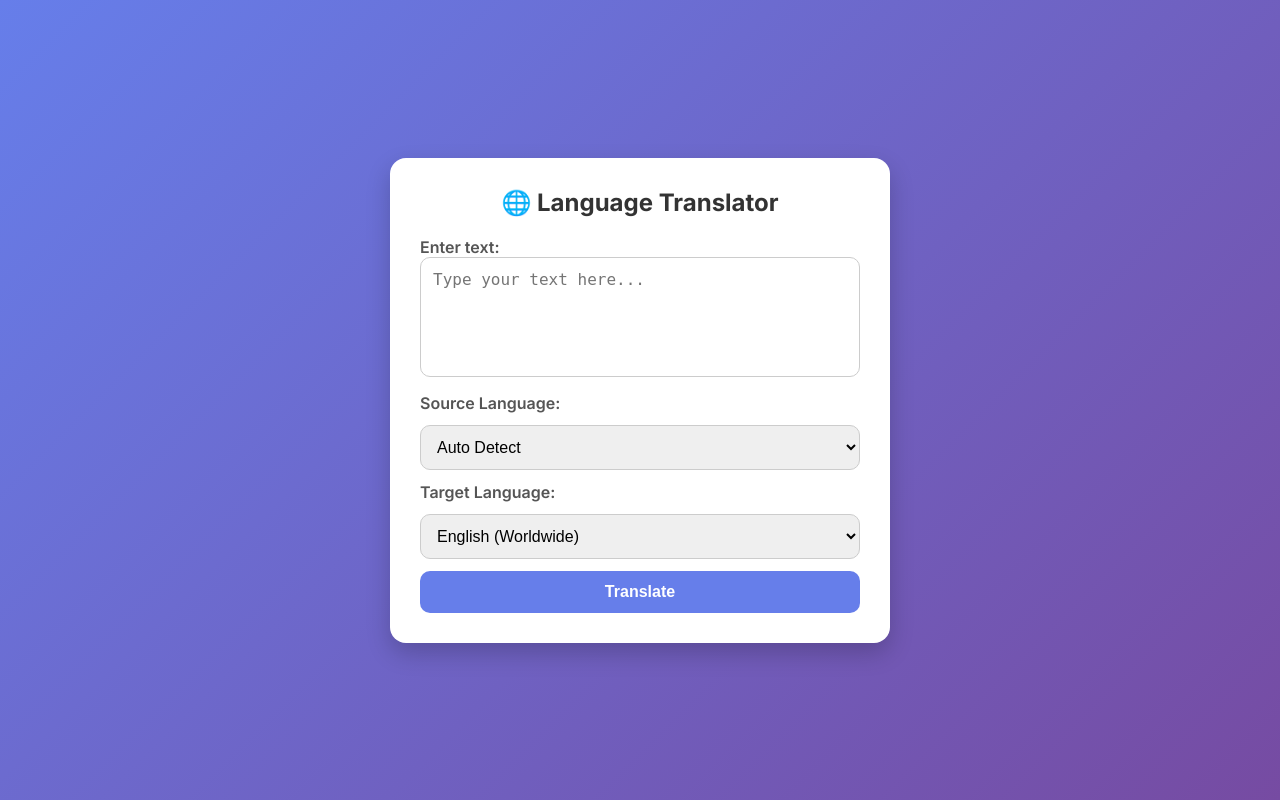
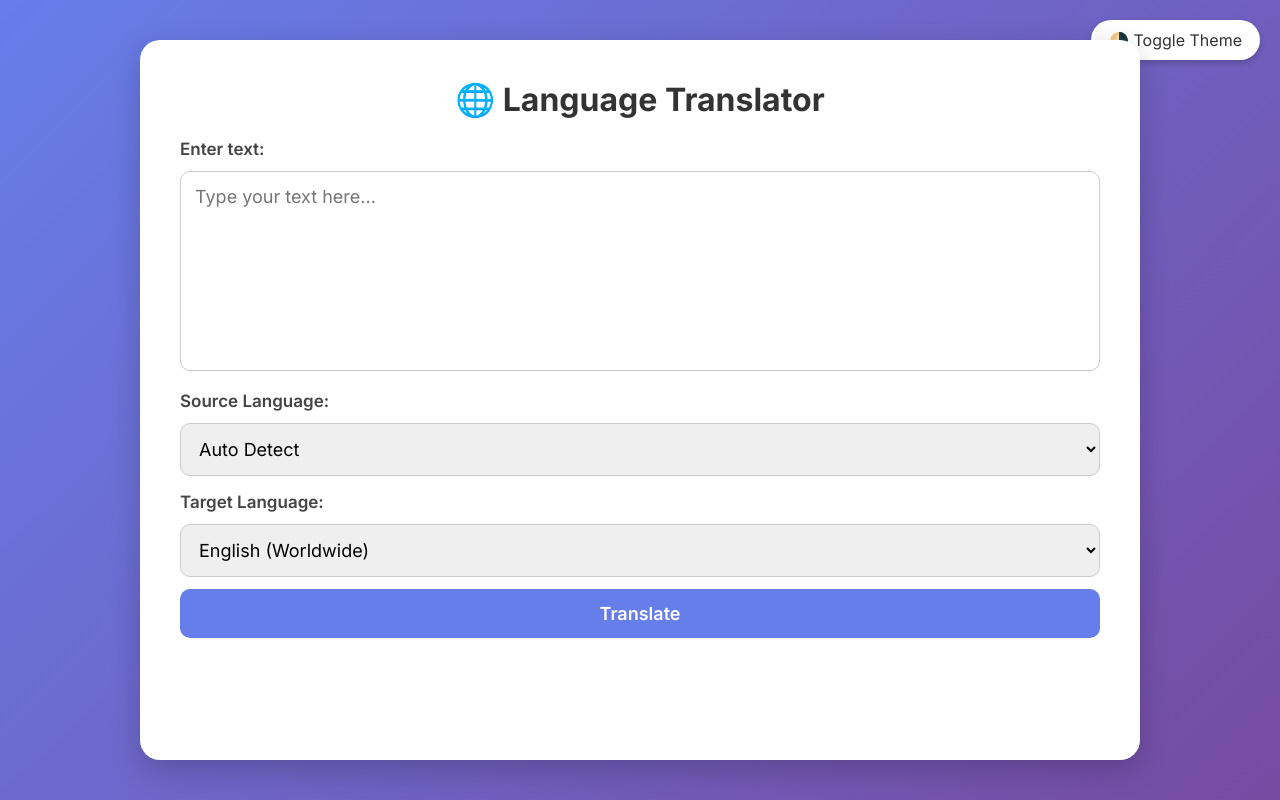
Before and after one commit to chiragparashar24/language_translator, a Flask app: page / in a window 1280 px wide. Run offline with Flask 3, Linux system fonts and the light colour scheme.

Commit message:
Language Translator
index.html

```diff
--- a/templates/index.html
+++ b/templates/index.html
@@ -3,65 +3,79 @@
 
 <head>
     <meta charset="UTF-8">
+    <meta name="viewport" content="width=device-width, initial-scale=1.0">
     <title>Language Translator</title>
     <link href="https://fonts.googleapis.com/css2?family=Inter:wght@400;600;700&display=swap" rel="stylesheet">
     <style>
         * {
-            box-sizing: border-box;
             margin: 0;
             padding: 0;
+            box-sizing: border-box;
+            font-family: 'Inter', sans-serif;
         }
 
         body {
-            font-family: 'Inter', sans-serif;
-            background: linear-gradient(135deg, #667eea, #764ba2);
+            min-height: 100vh;
             display: flex;
             justify-content: center;
             align-items: center;
+            background: linear-gradient(135deg, #667eea, #764ba2);
+            transition: all 0.5s ease;
+        }
+
+        .wrapper {
+            width: 100%;
             height: 100vh;
+            display: flex;
+            justify-content: center;
+            align-items: center;
+            transition: all 0.5s ease;
         }
 
         .container {
-            background-color: #fff;
-            padding: 30px;
-            border-radius: 16px;
-            box-shadow: 0 10px 25px rgba(0, 0, 0, 0.2);
-            width: 500px;
+            background-color: white;
+            padding: 40px;
+            border-radius: 20px;
+            box-shadow: 0 10px 30px rgba(0, 0, 0, 0.2);
+            width: 90%;
+            max-width: 1000px;
+            height: 90vh;
+            overflow-y: auto;
+            transition: all 0.5s ease;
+            position: relative;
         }
 
         h2 {
             text-align: center;
             color: #333;
             margin-bottom: 20px;
+            font-size: 2rem;
+            transition: color 0.4s;
+        }
+
+        textarea,
+        select,
+        button {
+            width: 100%;
+            padding: 14px;
+            border-radius: 10px;
+            border: 1px solid #ccc;
+            font-size: 18px;
+            margin-top: 12px;
+            transition: all 0.4s;
         }
 
         textarea {
-            width: 100%;
-            height: 120px;
-            padding: 12px;
-            border-radius: 10px;
-            border: 1px solid #ccc;
-            font-size: 16px;
+            height: 200px;
             resize: none;
-        }
-
-        select,
-        button {
-            width: 100%;
-            padding: 12px;
-            margin-top: 12px;
-            border-radius: 10px;
-            border: 1px solid #ccc;
-            font-size: 16px;
         }
 
         button {
             background-color: #667eea;
-            color: #fff;
+            color: white;
             border: none;
+            font-weight: 600;
             cursor: pointer;
-            font-weight: 600;
-            transition: background 0.3s;
         }
 
         button:hover {
@@ -69,27 +83,98 @@
         }
 
         .output {
-            margin-top: 20px;
-            padding: 15px;
+            margin-top: 25px;
             background: #f3f4f6;
+            padding: 20px;
             border-radius: 10px;
-            min-height: 80px;
-            font-size: 16px;
-            line-height: 1.4;
+            font-size: 18px;
+            line-height: 1.5;
         }
 
         .label {
             font-weight: 600;
-            margin-top: 12px;
+            color: #444;
+            margin-top: 16px;
             display: block;
-            color: #555;
+            font-size: 17px;
+        }
+
+        #themeToggle {
+            display: none;
+        }
+
+        .toggle-label {
+            position: absolute;
+            top: 20px;
+            right: 20px;
+            background: white;
+            color: #333;
+            padding: 10px 18px;
+            border-radius: 30px;
+            cursor: pointer;
+            font-size: 16px;
+            box-shadow: 0 3px 6px rgba(0, 0, 0, 0.2);
+            transition: all 0.3s;
+        }
+
+        /* DARK THEME */
+        #themeToggle:checked~.wrapper {
+            background: linear-gradient(135deg, #0f2027, #203a43, #2c5364);
+        }
+
+        #themeToggle:checked~.wrapper .container {
+            background-color: #1e293b;
+            color: #f1f5f9;
+        }
+
+        #themeToggle:checked~.wrapper h2 {
+            color: #f1f5f9;
+        }
+
+        #themeToggle:checked~.wrapper textarea,
+        #themeToggle:checked~.wrapper select {
+            background-color: #334155;
+            color: #f1f5f9;
+            border: 1px solid #475569;
+        }
+
+        #themeToggle:checked~.wrapper button {
+            background-color: #475569;
+        }
+
+        #themeToggle:checked~.wrapper .output {
+            background: #334155;
+            color: #f1f5f9;
+        }
+
+        #themeToggle:checked+.toggle-label {
+            background: #1e293b;
+            color: #f1f5f9;
+            box-shadow: 0 3px 6px rgba(255, 255, 255, 0.2);
+        }
+
+        @media (max-width: 768px) {
+            .container {
+                width: 95%;
+                height: auto;
+                padding: 25px;
+            }
+
+            textarea {
+                height: 150px;
+            }
         }
     </style>
 </head>
 
 <body>
+    <input type="checkbox" id="themeToggle">
+    <label for="themeToggle" class="toggle-label">🌗 Toggle Theme</label>
+
+    <div class="wrapper">
         <div class="container">
             <h2>🌐 Language Translator</h2>
+
             <form method="POST">
                 <label class="label">Enter text:</label>
                 <textarea name="text" placeholder="Type your text here...">{{ text }}</textarea>
@@ -119,6 +204,7 @@
             </div>
             {% endif %}
         </div>
+    </div>
 </body>
 
 </html>
```
Lines whose indentation alone changed are shown as unchanged.
